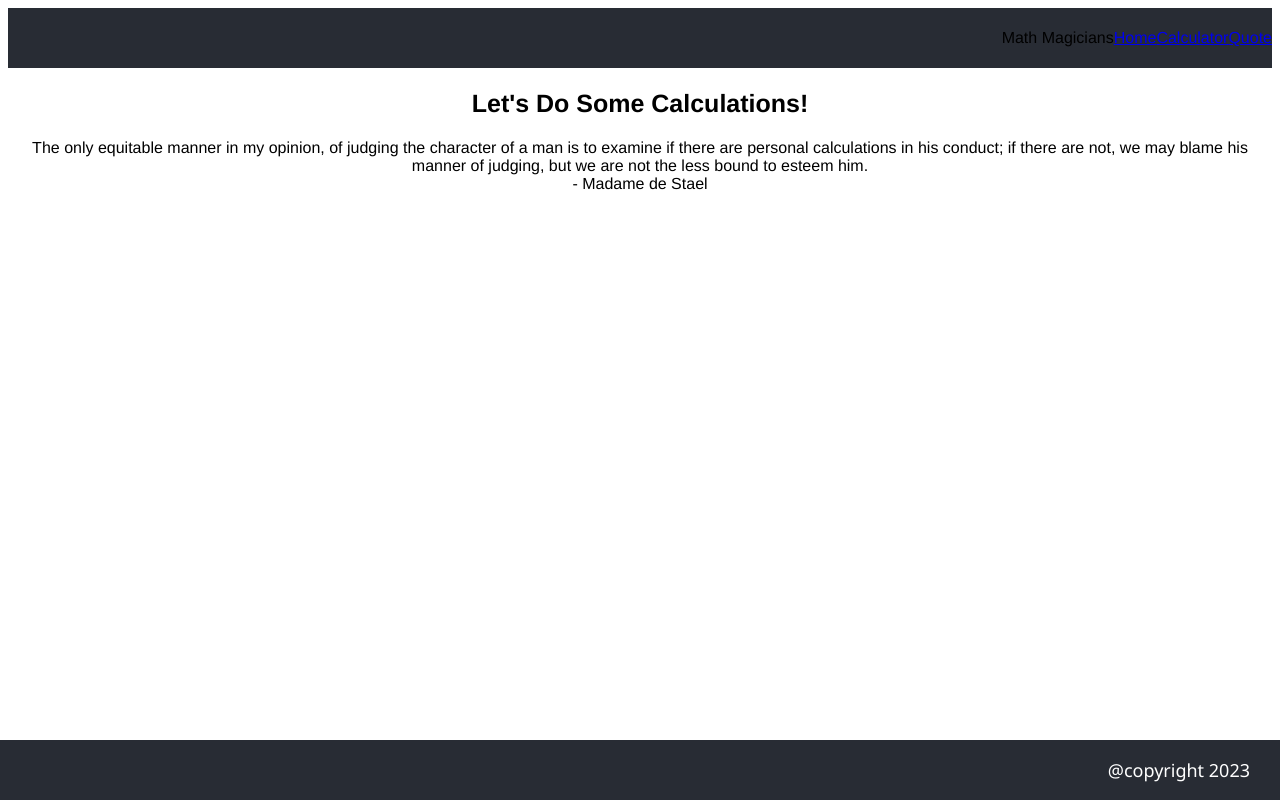
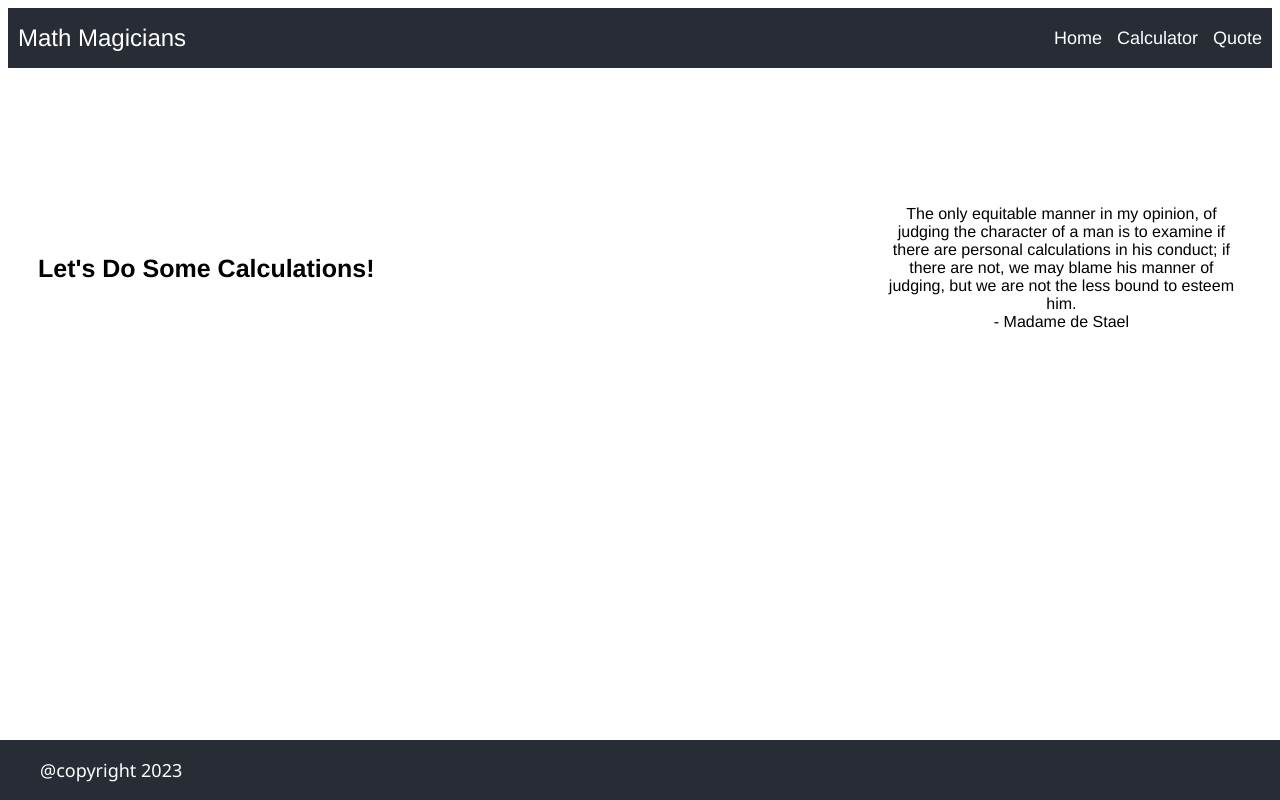
Before and after one commit to tawakuliKH/React-Math-magicians, a React (Create React App) app: page / in a window 1280 px wide. Built offline with nearby package versions, Linux system fonts and the light colour scheme.

Commit message:
Add new style

```diff
--- a/src/App.css
+++ b/src/App.css
@@ -131,6 +131,48 @@ h2 {
   font-size: 25px;
 }
 
+.navbar {
+  display: flex;
+  flex-direction: row;
+  justify-content: space-between;
+  padding: 10px;
+}
+
+.nav-links {
+  display: flex;
+  flex-direction: row;
+  gap: 15px;
+}
+
+.title {
+  color: white;
+  font-size: x-large;
+}
+
+.nav-item {
+  color: white;
+  font-size: large;
+  text-decoration: none;
+}
+
+.nav-item:hover {
+  color: blueviolet;
+}
+
+.home-content {
+  display: flex;
+  flex-direction: row;
+  justify-content: space-between;
+  align-items: center;
+  height: 400px;
+  padding: 30px;
+  width: 100%;
+}
+
+.calc-quote {
+  width: 30%;
+}
+
 @media (min-width: 480px) and (max-width: 764px) {
   .vector {
     display: none;
```
